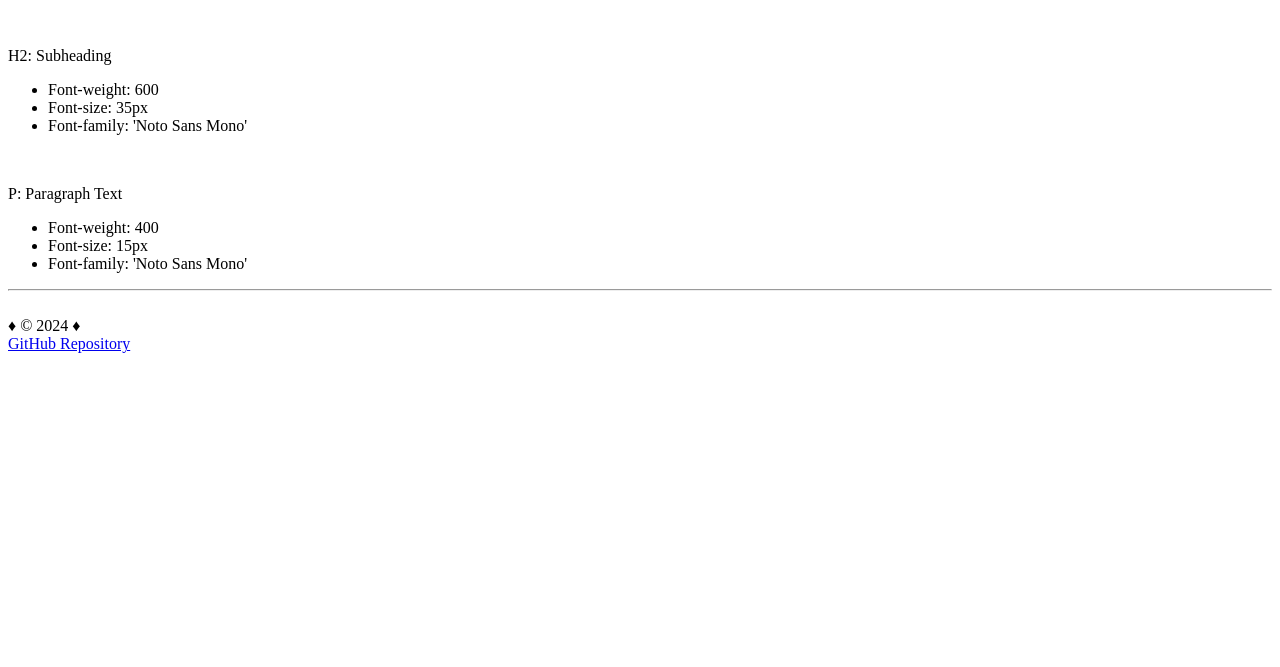
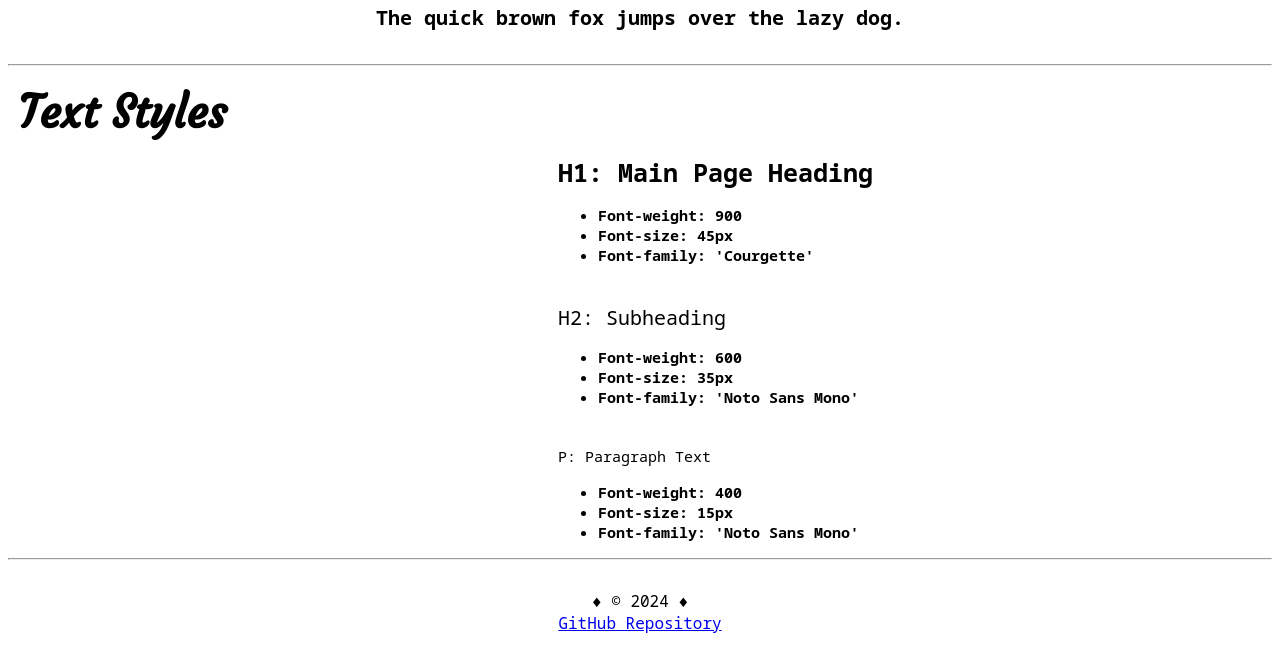
Before and after one commit to jnysms/website-style-guide, a plain HTML site: page index.html in a window 1280 px wide. Shown: the part 785-1452 px from the top of the page. Before the commit the page ends 1146 px from the top, so only its background shows below. Drawn offline with Linux system fonts and the light colour scheme.

Commit message:
Update index.html

```diff
--- a/index.html
+++ b/index.html
@@ -5,7 +5,7 @@
     <meta charset="UTF-8">
     <meta name="viewport" content="width=device-width, initial-scale=1.0">
     <title>Website Style Guide</title>
-    <link rel="stylesheet" href="/Codecademy/Design System/(new website project)/css/styles.css">
+    <link rel="stylesheet" href="styles.css">
 
     <!-- Add your favicon here -->
     <link rel="icon" type="image/x-icon" href="favicon.ico">
```
